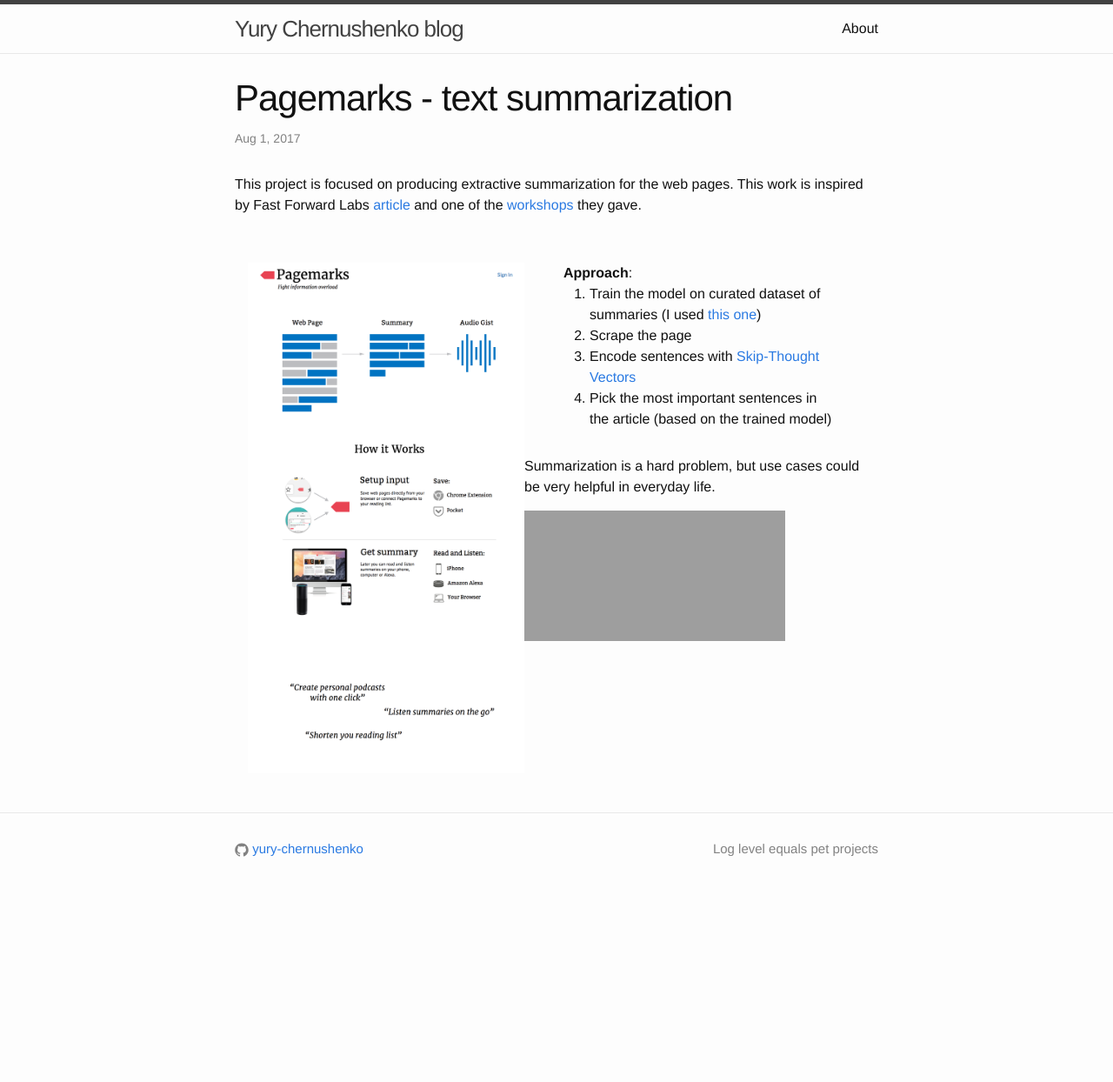
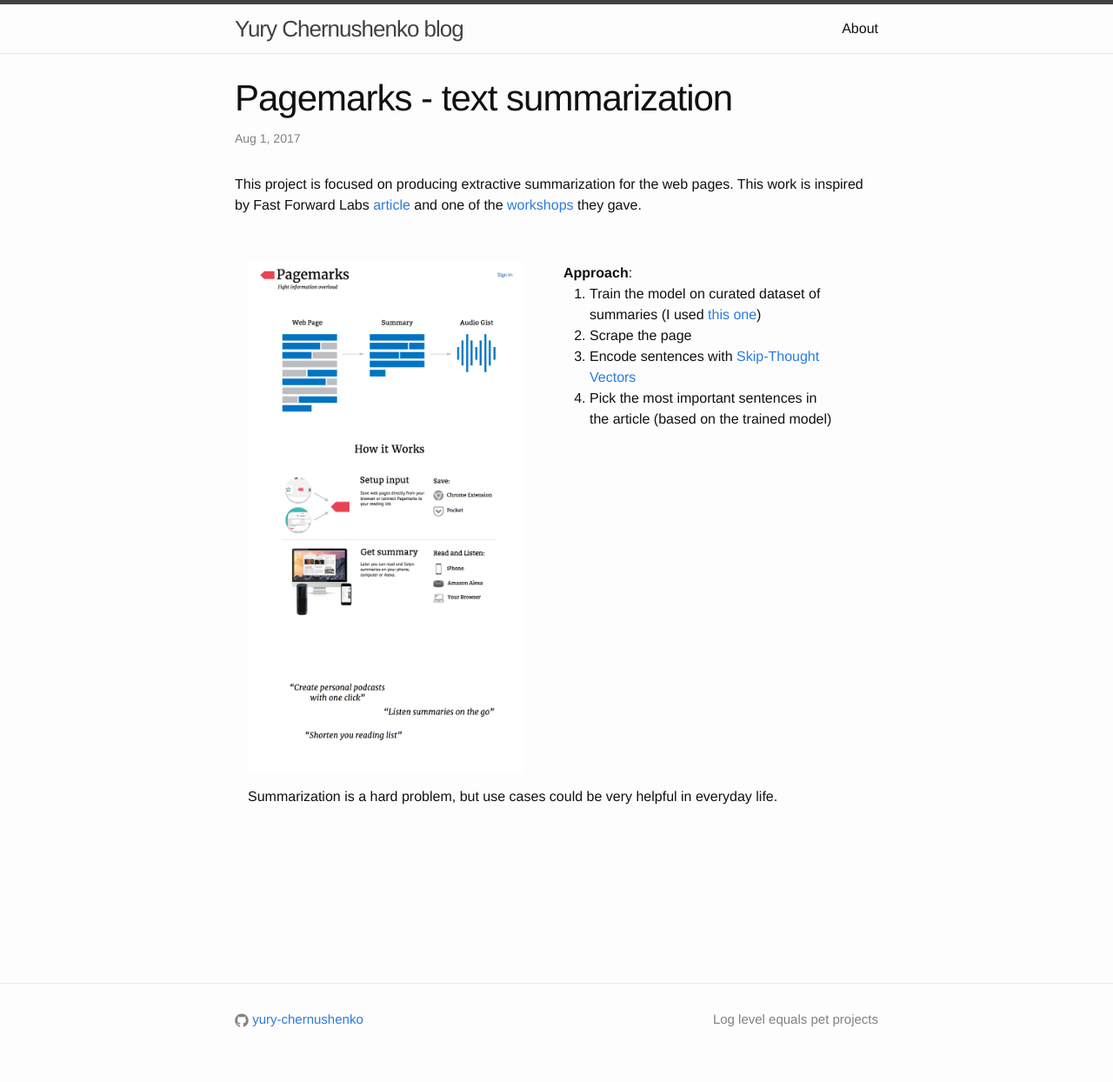
Before and after one commit to yury-chernushenko/yury-chernushenko.github.io, a Jekyll site: the page built from _posts/2017-08-01-pagemarks-summarization.md, in a window 1280 px wide. Shown: the whole page at 87% size. Built offline with Jekyll 4.4.1, drawn with Linux system fonts in a browser that asks for light colours; before the commit the page ends 1048 px from its top, so only the background shows below that; grey boxes are pictures that could not be loaded.

Commit message:
Pagemarks

```diff
--- a/_posts/2017-08-01-pagemarks-summarization.md
+++ b/_posts/2017-08-01-pagemarks-summarization.md
@@ -57,8 +57,8 @@
 
 </div>
 
-<br>
+<div class="text-col">
+    Summarization is a hard problem, but use cases could be very helpful in everyday life.
 
-Summarization is a hard problem, but use cases could be very helpful in everyday life.
-
-<iframe src="https://www.youtube.com/embed/-GHniIbwOvw" frameborder="0" allowfullscreen class="video"></iframe>
+    <iframe src="https://www.youtube.com/embed/-GHniIbwOvw" frameborder="0" allowfullscreen class="video"></iframe>
+</div>
```
